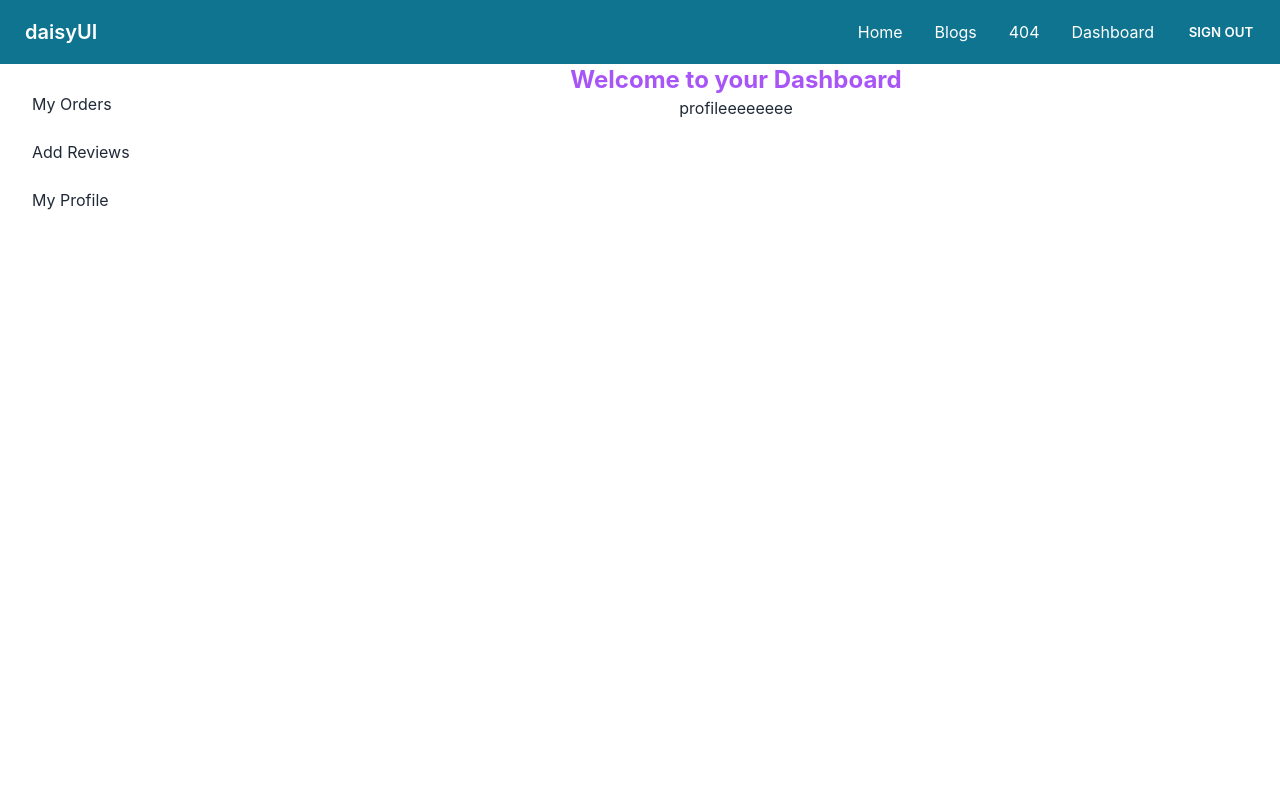
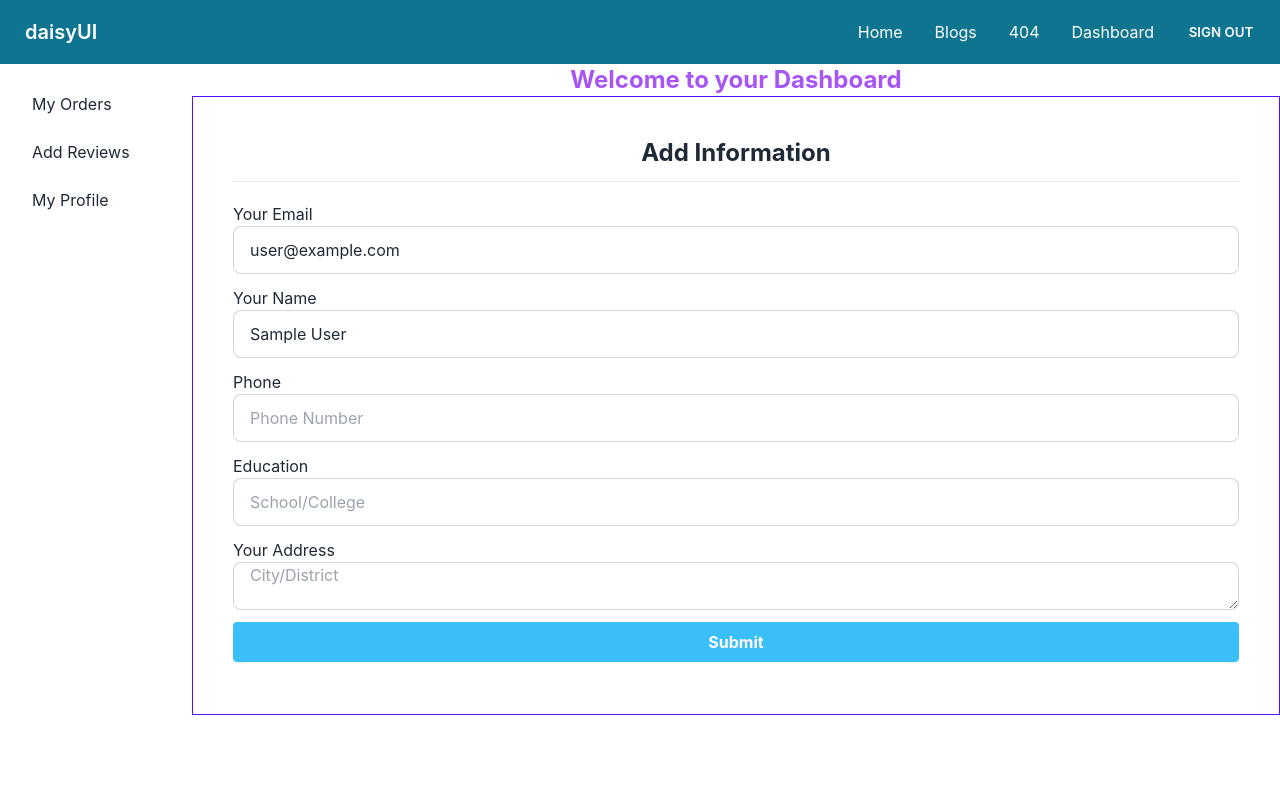
Before and after one commit to RidwanSiddique44/manufacturer-client-side, a React (Create React App) app: page /dashboard/profile in a window 1280 px wide. Shown: the top 800 px of the page. Built offline with nearby package versions, Linux system fonts and the light colour scheme; no server answers; sample sign-in values are in the browser's storage.

Commit message:
user info added

```diff
--- a/src/Components/MainPages/Dashboard/UsersPage/AddReview.js
+++ b/src/Components/MainPages/Dashboard/UsersPage/AddReview.js
@@ -23,7 +23,7 @@ const AddReview = () => {
     };
     return (
         <div className='container border border-primary p-10'>
-            <h3 className="text-center font-bold text-2xl mb-3">Add Products</h3>
+            <h3 className="text-center font-bold text-2xl mb-3">Add Review</h3>
             <hr className="bg-secondary mb-5" />
             <form className='flex flex-col text-left ' onSubmit={handleSubmit(onSubmit)}>
                 <label>Your Email</label>
--- a/src/Components/MainPages/Dashboard/UsersPage/MyProfile.js
+++ b/src/Components/MainPages/Dashboard/UsersPage/MyProfile.js
@@ -1,9 +1,45 @@
 import React from 'react';
+import { useAuthState } from 'react-firebase-hooks/auth';
+import { useForm } from 'react-hook-form';
+import auth from '../../../../firebase.init';
 
 const MyProfile = () => {
+    const [user] = useAuthState(auth);
+    const { register, handleSubmit } = useForm();
+    const onSubmit = data => {
+        const url = `http://localhost:5000/user`;
+        fetch(url, {
+            method: 'POST',
+            headers: {
+                'content-type': 'application/json'
+            },
+            body: JSON.stringify(data)
+        })
+            .then(res => res.json())
+            .then(result => {
+                console.log(result)
+                alert("Info Added Successfully");
+            })
+    };
     return (
         <div>
-            profileeeeeeee
+            <div className='container border border-primary p-10'>
+                <h3 className="text-center font-bold text-2xl mb-3">Add Information</h3>
+                <hr className="bg-secondary mb-5" />
+                <form className='flex flex-col text-left ' onSubmit={handleSubmit(onSubmit)}>
+                    <label>Your Email</label>
+                    <input placeholder='Email' className='mb-3 input input-bordered' value={user?.email}  {...register("email", { required: true, maxLength: 200 })} />
+                    <label>Your Name</label>
+                    <input placeholder='Name' className='mb-3 input input-bordered' value={user?.displayName}  {...register("name", { required: true, maxLength: 100 })} />
+                    <label>Phone</label>
+                    <input placeholder='Phone Number' className='mb-3 input input-bordered' type="number" {...register("phone")} />
+                    <label>Education</label>
+                    <input placeholder='School/College' className='mb-3 input input-bordered' type="text" {...register("education")} />
+                    <label>Your Address</label>
+                    <textarea placeholder='City/District' className='mb-3 input input-bordered'  {...register("location")} />
+                    <input className='mb-3 bg-info py-2 text-white font-bold rounded hover:bg-blue-700' type="submit" />
+                </form>
+            </div>
         </div>
     );
 };
```
